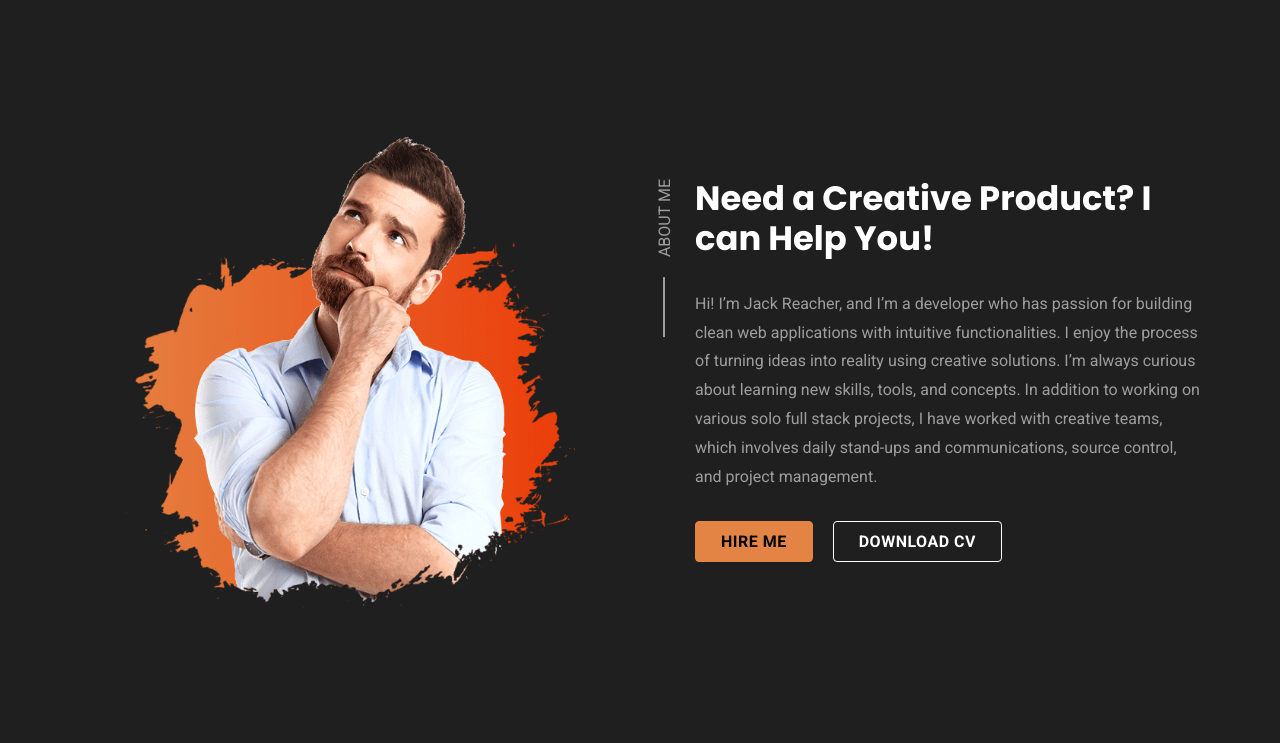
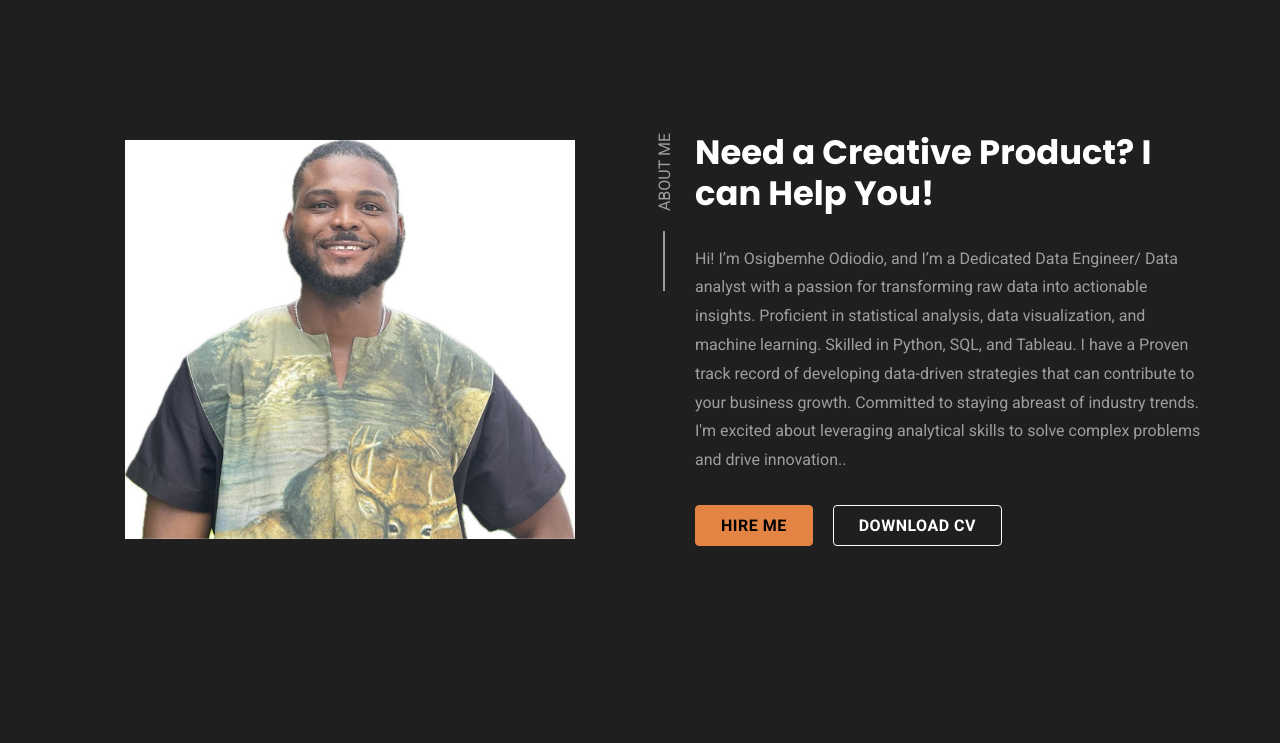
Before and after one commit to osicraft1/osicraft1.github.io, a plain HTML site: page index.html in a window 1280 px wide. Shown: the part 1200-1943 px from the top of the page. Drawn offline with nearby package versions, Linux system fonts and the light colour scheme; a web font is replaced by a local one.

Commit message:
added my own picture to about

```diff
--- a/index.html
+++ b/index.html
@@ -114,7 +114,7 @@
 
         <div class="hero-content">
 
-          <h2 class="h2 hero-title">We Design & Build Creative Products</h2>
+          <h2 class="h2 hero-title">I help you get the most out of your data!</h2>
 
           <a href="#contact" class="btn btn-primary">Get in touch</a>
 
@@ -225,7 +225,7 @@
       <section class="about" id="about">
 
         <figure class="about-banner">
-          <img src="./assets/images/about-banner.png" alt="A man in a alice blue shirt with a thinking expression"
+          <img src="./assets/images/about.png" alt="A man in a alice blue shirt with a thinking expression"
             class="w-100">
         </figure>
 
@@ -236,12 +236,10 @@
           <h2 class="h3 section-title">Need a Creative Product? I can Help You!</h2>
 
           <p class="section-text">
-            Hi! I’m Jack Reacher, and I’m a developer who has passion for building clean web applications with intuitive
-            functionalities. I enjoy the process of turning ideas into reality using creative solutions. I’m always
-            curious about
-            learning new skills, tools, and concepts. In addition to working on various solo full stack projects, I have
-            worked with
-            creative teams, which involves daily stand-ups and communications, source control, and project management.
+            Hi! I’m Osigbemhe Odiodio, and I’m a Dedicated Data Engineer/ Data analyst with a passion for transforming raw data
+            into actionable insights. Proficient in statistical analysis, data visualization, and machine learning.
+            Skilled in Python, SQL, and Tableau. I have a Proven track record of developing data-driven strategies that can contribute to your business growth.
+            Committed to staying abreast of industry trends. I'm excited about leveraging analytical skills to solve complex problems and drive innovation..
           </p>
 
           <div class="btn-group">
```
Also changed, not shown: assets/images/about.png (added).
